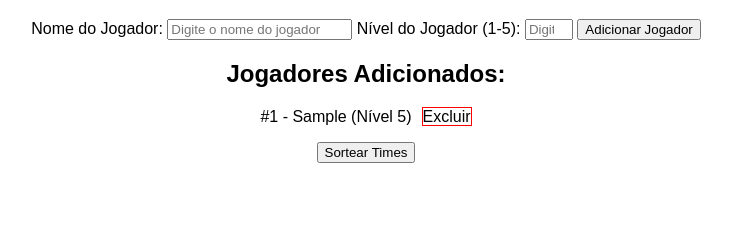
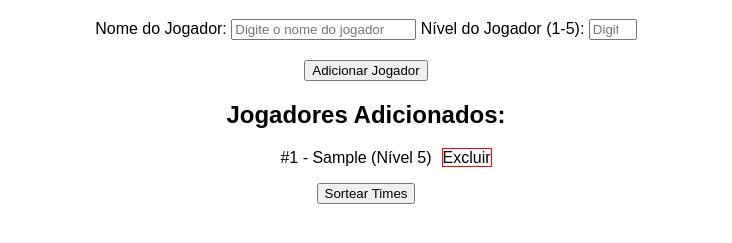
Before and after one commit to matheusbezerraa/Sorteador-de-Times, a plain HTML site: page Sorteador de times/index.html in a window 1280 px wide. Both pictures are taken after typing "Sample", "5" into the empty fields and a click on the button "Adicionar Jogador". Shown: the part 61-304 px from the top of the page, without its empty margins (274-1006 px from the left). Drawn offline with Linux system fonts and the light colour scheme.

Commit message:
commit pequenas alterações
melhorando o espaçamento de alguns itens

```diff
--- a/Sorteador de times/index.html
+++ b/Sorteador de times/index.html
@@ -1,5 +1,5 @@
 <!DOCTYPE html>
-<html lang="en">
+<html lang="pt-br">
 <head>
 
     <meta charset="UTF-8">
@@ -20,8 +20,9 @@
         <label for="playerLevel">Nível do Jogador (1-5):</label>
         <input type="number" id="playerLevel" min="1" max="5" placeholder="Digite o nível">
 
-        <button onclick="addPlayer()">Adicionar Jogador</button>
     </div>
+
+    <button class="botaoAdicionar" onclick="addPlayer()">Adicionar Jogador</button>
 
     <div id="playersList">
         <h2>Jogadores Adicionados:</h2>
--- a/Sorteador de times/script.js
+++ b/Sorteador de times/script.js
@@ -51,6 +51,7 @@ function displayPlayers() {
     players.forEach(player => {
         // Criar um item de lista para o jogador
         const listItem = document.createElement('li');
+        listItem.classList.add("listItem")
         listItem.textContent = `#${player.number} - ${player.name} (Nível ${player.level})`;
 
         // Criar um botão de exclusão para o jogador
--- a/Sorteador de times/style.css
+++ b/Sorteador de times/style.css
@@ -16,7 +16,11 @@ body {
 
 #playersList ol {
     list-style: none;
-    padding: 0;
+    list-style-position: inside;
+}
+
+.listItem{
+    margin-top: 10px;
 }
 
 .deleteButton {
@@ -24,3 +28,9 @@ body {
     cursor: pointer;
     border: 1px solid #ff0000;
 }
+
+.botaoAdicionar{
+    margin-top: 20px;
+    text-align: center;
+    cursor: pointer;
+}
```
